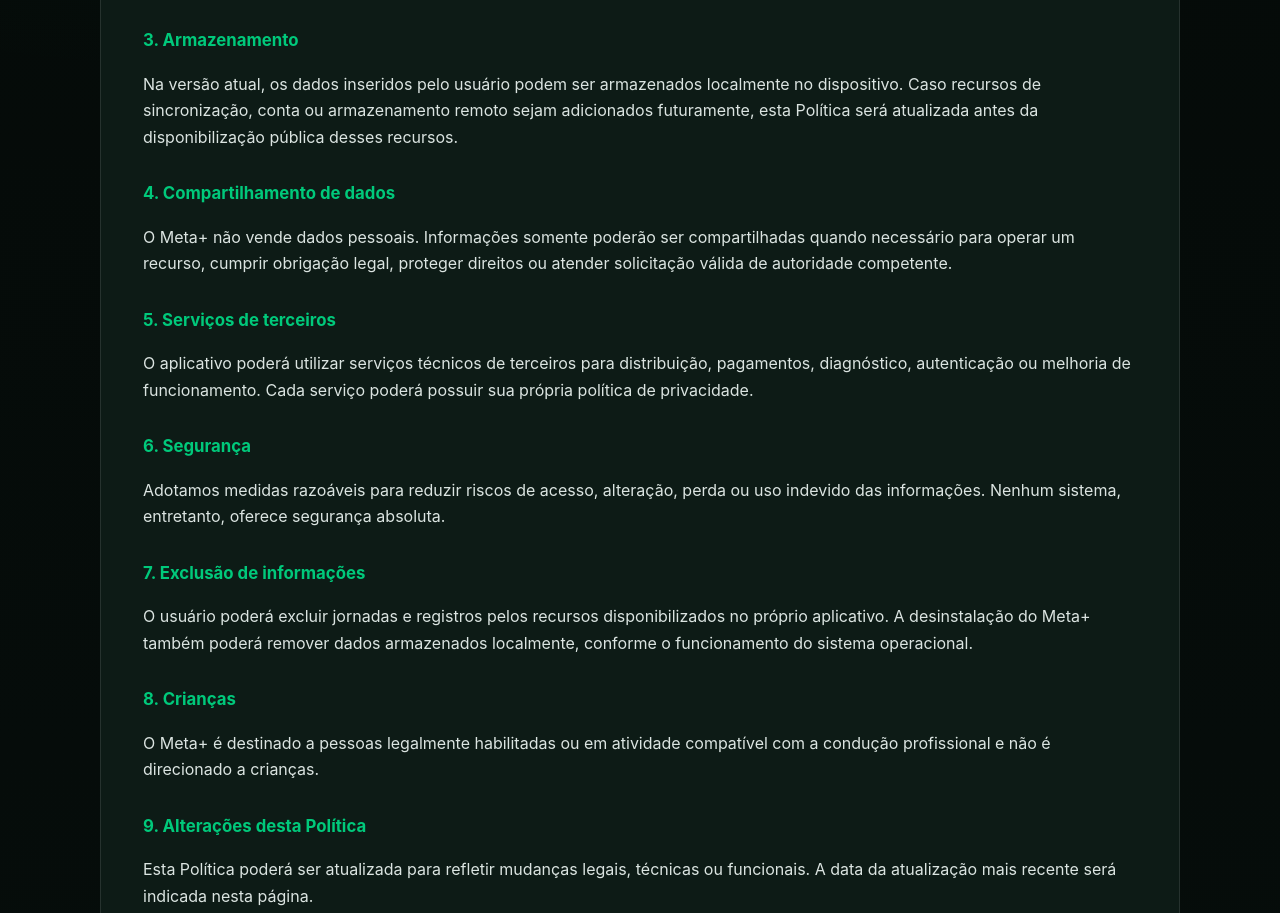
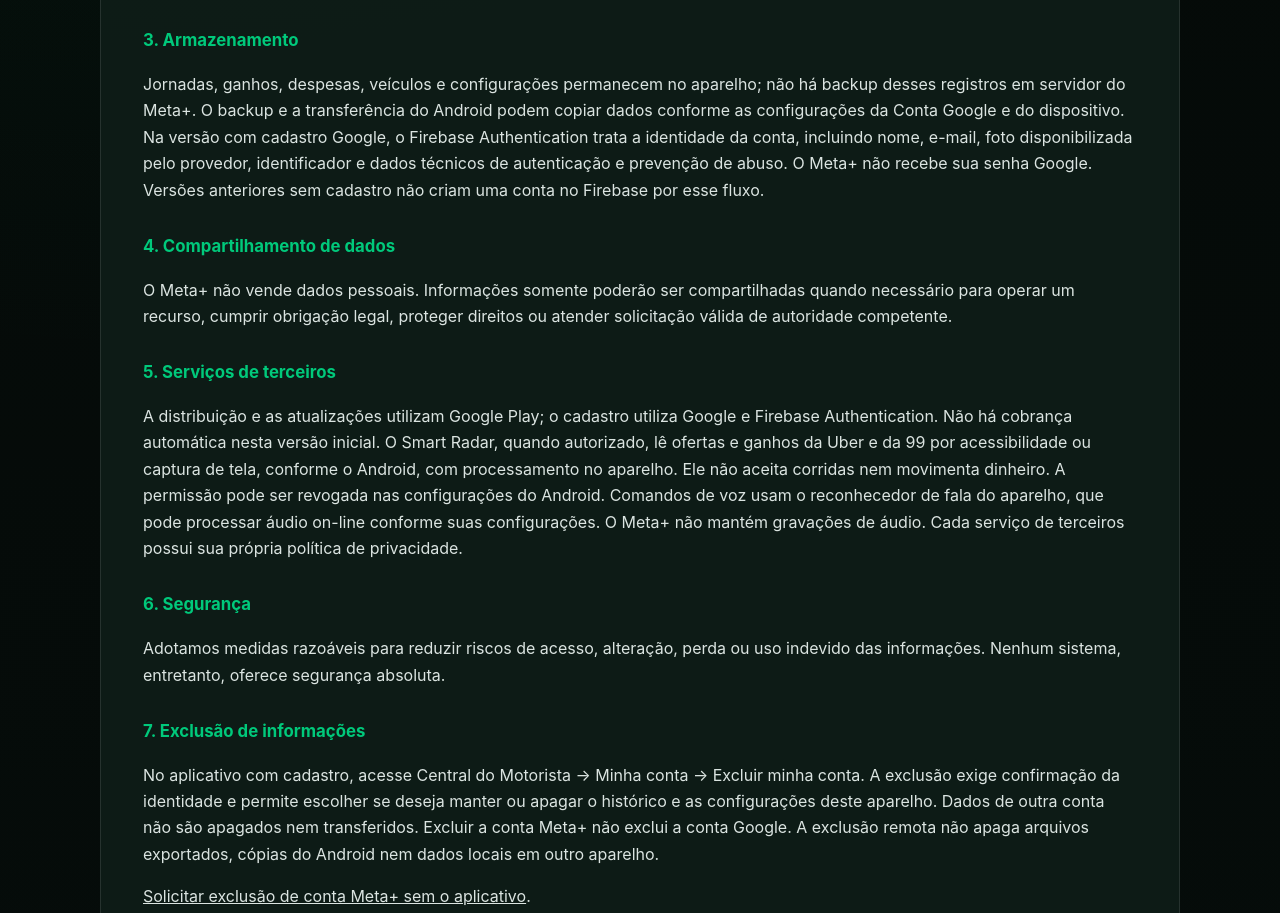
Before and after one commit to alexeirodrigeus/metago-legal, a plain HTML site: page index.html in a window 1280 px wide. Shown: the part 1669-2582 px from the top of the page. Drawn offline with Linux system fonts and the light colour scheme.

Commit message:
Atualizar privacidade e solicitação de exclusão do Meta+
Documenta cadastro Google/Firebase Auth, processamento local do Radar e solicitação de exclusão pelo suporte. Mantém os Termos de Uso existentes.

```diff
--- a/index.html
+++ b/index.html
@@ -693,7 +693,7 @@
       </h2>
 
       <p class="section-intro">
-        Última atualização: 10 de agosto de 2026.
+        Última atualização: 26 de outubro de 2026.
       </p>
 
       <p>
@@ -783,11 +783,15 @@
       </h3>
 
       <p>
-        Na versão atual, os dados inseridos pelo usuário podem ser
-        armazenados localmente no dispositivo. Caso recursos de
-        sincronização, conta ou armazenamento remoto sejam adicionados
-        futuramente, esta Política será atualizada antes da
-        disponibilização pública desses recursos.
+        Jornadas, ganhos, despesas, veículos e configurações permanecem no
+        aparelho; não há backup desses registros em servidor do Meta+.
+        O backup e a transferência do Android podem copiar dados conforme as
+        configurações da Conta Google e do dispositivo.
+        Na versão com cadastro Google, o Firebase Authentication trata a
+        identidade da conta, incluindo nome, e-mail, foto disponibilizada pelo
+        provedor, identificador e dados técnicos de autenticação e prevenção de
+        abuso. O Meta+ não recebe sua senha Google. Versões anteriores sem
+        cadastro não criam uma conta no Firebase por esse fluxo.
       </p>
 
 
@@ -808,9 +812,15 @@
       </h3>
 
       <p>
-        O aplicativo poderá utilizar serviços técnicos de terceiros para
-        distribuição, pagamentos, diagnóstico, autenticação ou melhoria
-        de funcionamento. Cada serviço poderá possuir sua própria
+        A distribuição e as atualizações utilizam Google Play; o cadastro utiliza
+        Google e Firebase Authentication. Não há cobrança automática nesta
+        versão inicial. O Smart Radar, quando autorizado, lê ofertas e ganhos
+        da Uber e da 99 por acessibilidade ou captura de tela, conforme o Android,
+        com processamento no aparelho. Ele não aceita corridas nem movimenta
+        dinheiro. A permissão pode ser revogada nas configurações do Android.
+        Comandos de voz usam o reconhecedor de fala do aparelho, que pode
+        processar áudio on-line conforme suas configurações. O Meta+ não mantém
+        gravações de áudio. Cada serviço de terceiros possui sua própria
         política de privacidade.
       </p>
 
@@ -831,11 +841,15 @@
       </h3>
 
       <p>
-        O usuário poderá excluir jornadas e registros pelos recursos
-        disponibilizados no próprio aplicativo. A desinstalação do
-        Meta+ também poderá remover dados armazenados localmente,
-        conforme o funcionamento do sistema operacional.
+        No aplicativo com cadastro, acesse Central do Motorista → Minha conta
+        → Excluir minha conta. A exclusão exige confirmação da identidade e
+        permite escolher se deseja manter ou apagar o histórico e as
+        configurações deste aparelho. Dados de outra conta não são apagados
+        nem transferidos. Excluir a conta Meta+ não exclui a conta Google.
+        A exclusão remota não apaga arquivos exportados, cópias do Android nem
+        dados locais em outro aparelho.
       </p>
+      <p><a href="#exclusao">Solicitar exclusão de conta Meta+ sem o aplicativo</a>.</p>
 
 
       <h3>
@@ -1068,6 +1082,26 @@
 
     </section>
 
+    <section class="legal-section" id="exclusao">
+      <h2>Solicitar exclusão de conta Meta+</h2>
+      <p>Você pode solicitar a exclusão mesmo sem o aplicativo instalado.</p>
+      <ol>
+        <li>Envie a solicitação a partir do e-mail utilizado na conta Meta+.</li>
+        <li>Use o assunto “Exclusão de conta Meta+” e informe que deseja excluir sua conta.</li>
+        <li>Não envie senhas, códigos de confirmação nem documentos pessoais.</li>
+      </ol>
+      <p>A equipe verificará a titularidade antes de excluir a identidade no
+      Firebase Authentication. Essa solicitação não exclui sua conta Google.
+      Os registros de jornadas e veículos permanecem no aparelho e não podem
+      ser apagados remotamente pela equipe. Para removê-los, use a opção de
+      apagar histórico no Meta+ ou limpe os dados do aplicativo no Android.
+      Arquivos exportados e cópias de backup do Android precisam ser gerenciados
+      separadamente pelo usuário.</p>
+      <a class="button button-primary"
+         href="mailto:metamaisdriver@gmail.com?subject=Exclus%C3%A3o%20de%20conta%20Meta%2B">Solicitar exclusão por e-mail</a>
+      <p>Canal: <a href="mailto:metamaisdriver@gmail.com">metamaisdriver@gmail.com</a>.</p>
+    </section>
+
   </main>
 
 
```
